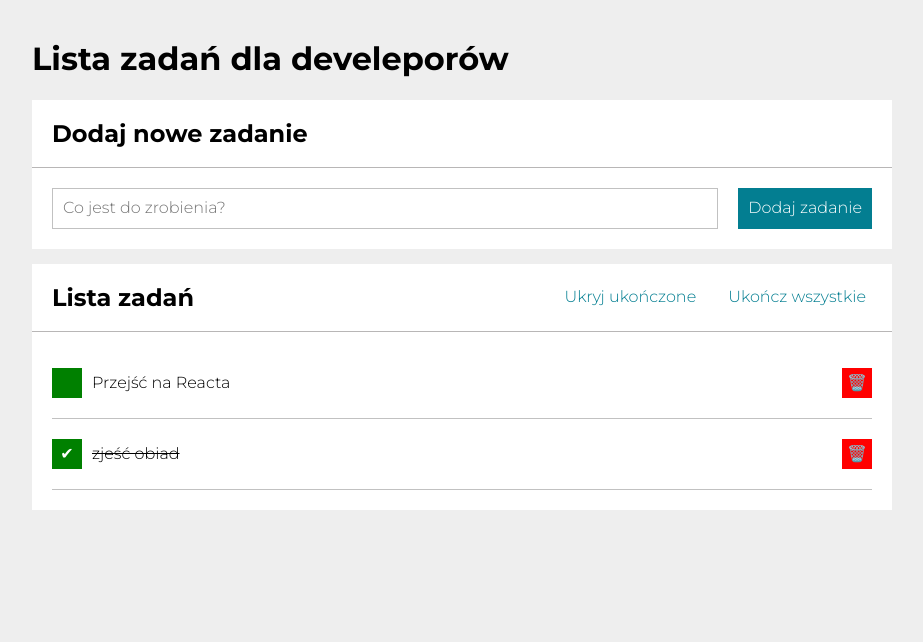
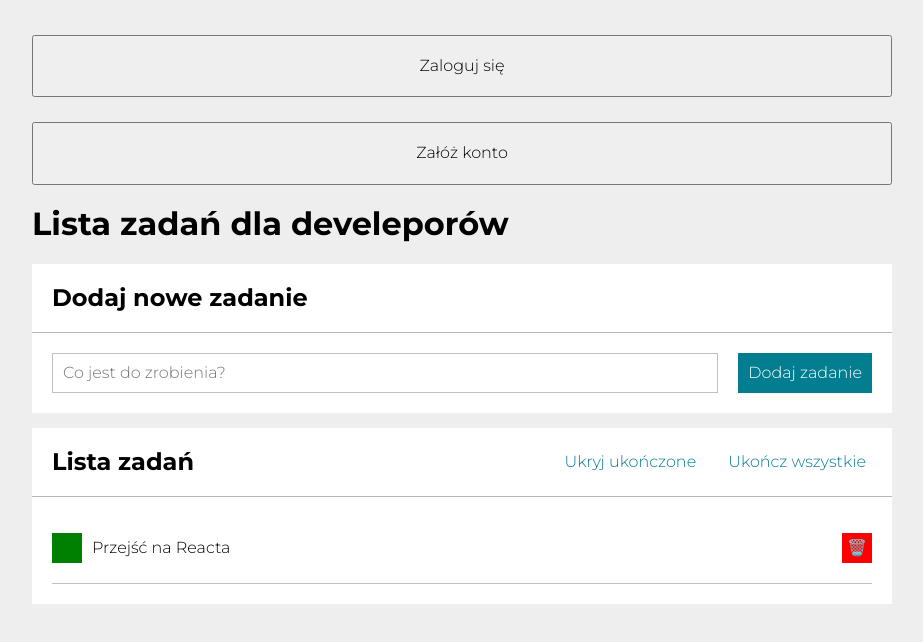
Before and after one commit to Moni-hom/project-solvro, a React (Create React App) app: page / in a window 1280 px wide. Shown: the top 642 px of the page, without its empty margins (178-1101 px from the left). Built offline with nearby package versions, Linux system fonts and the light colour scheme.

Commit message:
added login button

```diff
--- a/src/App.js
+++ b/src/App.js
@@ -5,12 +5,12 @@ import Buttons from "./Buttons";
 import Section from "./Section";
 import Header from "./Header";
 import Container from "./Container";
+import Log from "./Log";
 
 function App() {
   const [hideDone, setHideDone] = useState(false);
   const [tasks, setTasks] = useState([
     { id: 1, content: "Przejść na Reacta", done: false },
-    { id: 2, content: "zjeść obiad", done: true },
   ]);
 
   const toggleHideDone = () => {
@@ -55,6 +55,7 @@ function App() {
 
   return (
     <Container>
+      <Log />
       <Header title="Lista zadań dla develeporów" />
       <Section
         title="Dodaj nowe zadanie"
--- /dev/null
+++ b/src/Log/index.js
@@ -0,0 +1,10 @@
+import "./style.css";
+
+const Log = () => (
+  <div className="buttonLog">
+    <button className="buttonLog__button">Zaloguj się</button>
+    <button className="buttonLog__button">Załóż konto</button>
+  </div>
+);
+
+export default Log;
--- /dev/null
+++ b/src/Log/style.css
@@ -0,0 +1,20 @@
+@media (max-width: 767px) {
+  .buttonLog {
+    flex-basis: 100%;
+    margin: 10px;
+  }
+}
+
+.buttonLog {
+  display: grid;
+  column-gap: 50px;
+  row-gap: 10px;
+}
+
+.buttonLog__button {
+  grid-template-columns: auto auto;
+  justify-content: space-between;
+  align-items: center;
+  margin-top: 15px;
+  padding: 20px;
+}
```
